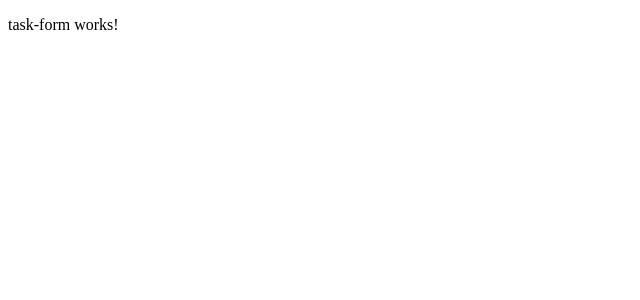
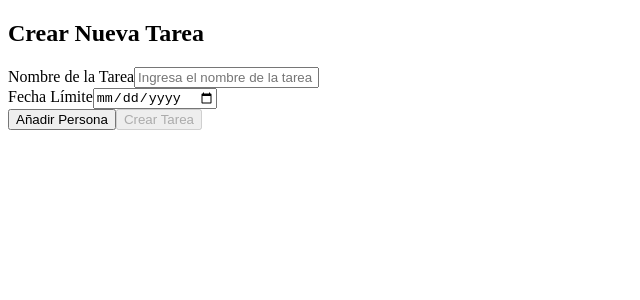
Before and after one commit to Darth-Idimmu/veliao_project, an Angular app: page /create-task in a window 1280 px wide. Shown: the top 300 px of the page, without its empty margins (0-640 px from the left). Built offline with nearby package versions, Linux system fonts and the light colour scheme.

Commit message:
task_form

```diff
--- a/src/app/task-form/task-form.component.html
+++ b/src/app/task-form/task-form.component.html
@@ -1 +1,88 @@
-<p>task-form works!</p>
+<div class="task-form-container">
+  <h2>Crear Nueva Tarea</h2>
+
+  <form [formGroup]="taskForm" (ngSubmit)="submitForm()">
+
+    <!-- Campo Nombre de la Tarea -->
+    <div class="form-group">
+      <label for="title">Nombre de la Tarea</label>
+      <input
+        id="title"
+        type="text"
+        formControlName="title"
+        placeholder="Ingresa el nombre de la tarea"
+      />
+      <div *ngIf="taskForm.get('title')?.invalid && taskForm.get('title')?.touched">
+        <small class="error">El nombre de la tarea es obligatorio (mínimo 5 caracteres)</small>
+      </div>
+    </div>
+
+    <!-- Campo Fecha Límite -->
+    <div class="form-group">
+      <label for="deadline">Fecha Límite</label>
+      <input
+        id="deadline"
+        type="date"
+        formControlName="deadline"
+      />
+      <div *ngIf="taskForm.get('deadline')?.invalid && taskForm.get('deadline')?.touched">
+        <small class="error">La fecha límite es obligatoria</small>
+      </div>
+    </div>
+
+    <!-- Lista de Personas -->
+    <div formArrayName="persons">
+      <div *ngFor="let person of persons.controls; let i = index" [formGroupName]="i" class="person-group">
+        <h3>Persona {{ i + 1 }}</h3>
+
+        <!-- Campo Nombre de la Persona -->
+        <div class="form-group">
+          <label for="name-{{i}}">Nombre</label>
+          <input
+            id="name-{{i}}"
+            type="text"
+            formControlName="name"
+            placeholder="Nombre de la persona"
+          />
+          <div *ngIf="person.get('name')?.invalid && person.get('name')?.touched">
+            <small class="error">El nombre es obligatorio y debe tener al menos 5 caracteres</small>
+          </div>
+        </div>
+
+        <!-- Campo Edad -->
+        <div class="form-group">
+          <label for="age-{{i}}">Edad</label>
+          <input
+            id="age-{{i}}"
+            type="number"
+            formControlName="age"
+            placeholder="Edad"
+          />
+          <div *ngIf="person.get('age')?.invalid && person.get('age')?.touched">
+            <small class="error">La edad es obligatoria y debe ser mayor de 18</small>
+          </div>
+        </div>
+
+        <!-- Lista de Habilidades -->
+        <div formArrayName="skills">
+          <label>Habilidades:</label>
+          <div *ngFor="let skill of getSkills(i).controls; let j = index">
+            <input type="text" [formControlName]="j" placeholder="Habilidad" />
+            <button type="button" (click)="removeSkill(i, j)">Eliminar Habilidad</button>
+          </div>
+          <button type="button" (click)="addSkill(i)">Añadir Habilidad</button>
+        </div>
+
+
+        <button type="button" (click)="removePerson(i)">Eliminar Persona</button>
+        <hr />
+      </div>
+    </div>
+
+    <button type="button" (click)="addPerson()">Añadir Persona</button>
+
+    <!-- Botón de Envío -->
+    <button type="submit" [disabled]="taskForm.invalid">Crear Tarea</button>
+
+  </form>
+</div>
--- a/src/app/task-form/task-form.component.ts
+++ b/src/app/task-form/task-form.component.ts
@@ -1,4 +1,6 @@
 import { Component } from '@angular/core';
+import { FormArray, FormBuilder, FormGroup, Validators } from '@angular/forms';
+import { TaskService } from '../services/task.service';
 
 @Component({
   selector: 'app-task-form',
@@ -6,5 +8,51 @@ import { Component } from '@angular/core';
   styleUrls: ['./task-form.component.css']
 })
 export class TaskFormComponent {
+  taskForm: FormGroup;
 
+  constructor(private fb: FormBuilder, private taskService: TaskService) {
+    this.taskForm = this.fb.group({
+      title: ['', [Validators.required, Validators.minLength(5)]],
+      deadline: ['', Validators.required],
+      persons: this.fb.array([]),
+    });
+  }
+
+  get persons(): FormArray {
+    return this.taskForm.get('persons') as FormArray;
+  }
+
+  addPerson() {
+    const personForm = this.fb.group({
+      name: ['', [Validators.required, Validators.minLength(5)]],
+      age: ['', [Validators.required, Validators.min(18)]],
+      skills: this.fb.array([this.fb.control('')]),
+    });
+    this.persons.push(personForm);
+  }
+
+  removePerson(index: number) {
+    this.persons.removeAt(index);
+  }
+
+  addSkill(personIndex: number) {
+    const person = this.persons.at(personIndex) as FormGroup;
+    const skills = person.get('skills') as FormArray;
+    skills.push(this.fb.control(''));
+  }
+
+  removeSkill(personIndex: number, skillIndex: number) {
+    const skills = (this.persons.at(personIndex).get('skills') as FormArray);
+    skills.removeAt(skillIndex);
+  }
+
+  getSkills(personIndex: number): FormArray {
+    return (this.persons.at(personIndex).get('skills') as FormArray);
+  }
+
+  submitForm() {
+    if (this.taskForm.valid) {
+      this.taskService.addTask(this.taskForm.value);
+    }
+  }
 }
```
